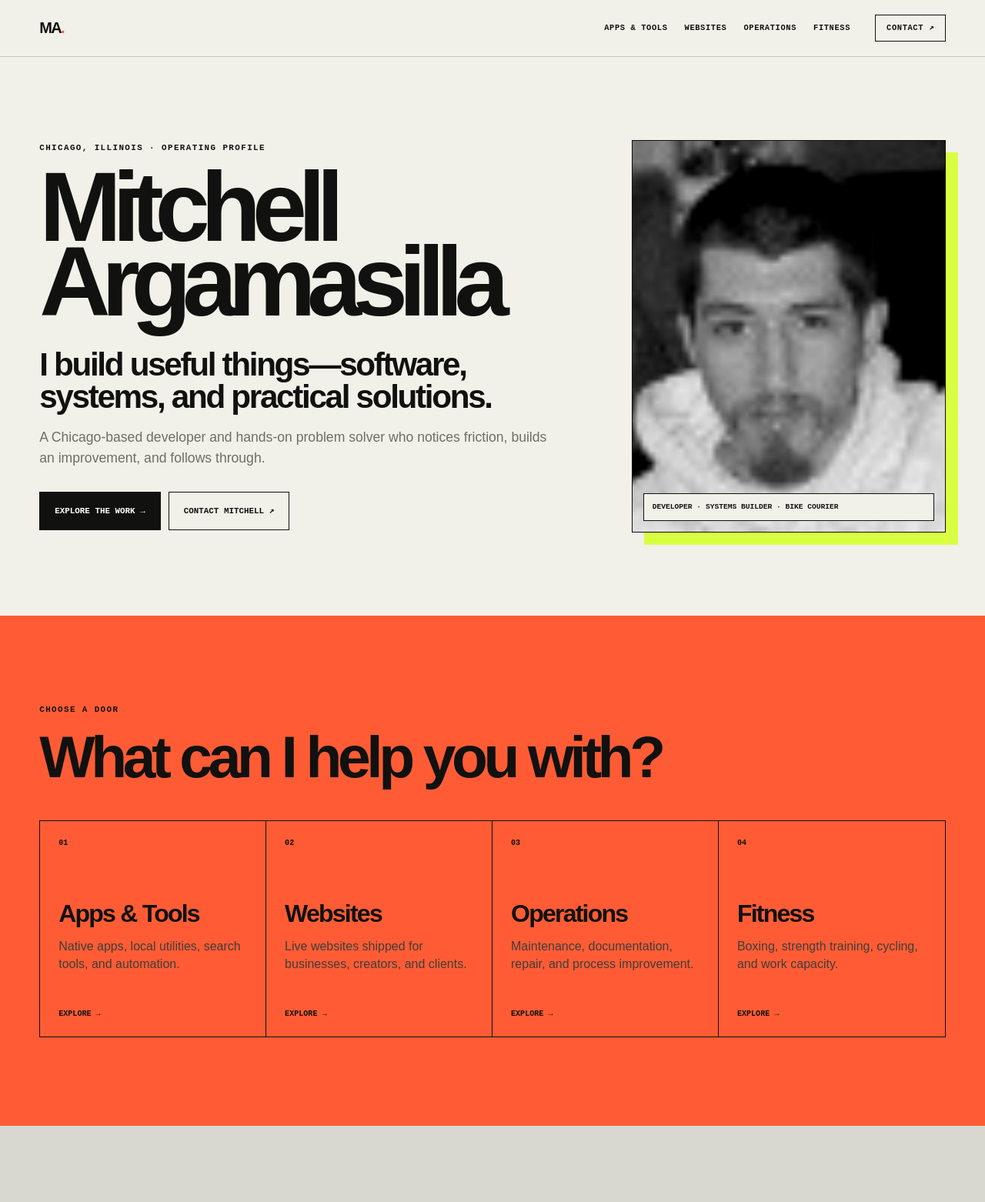
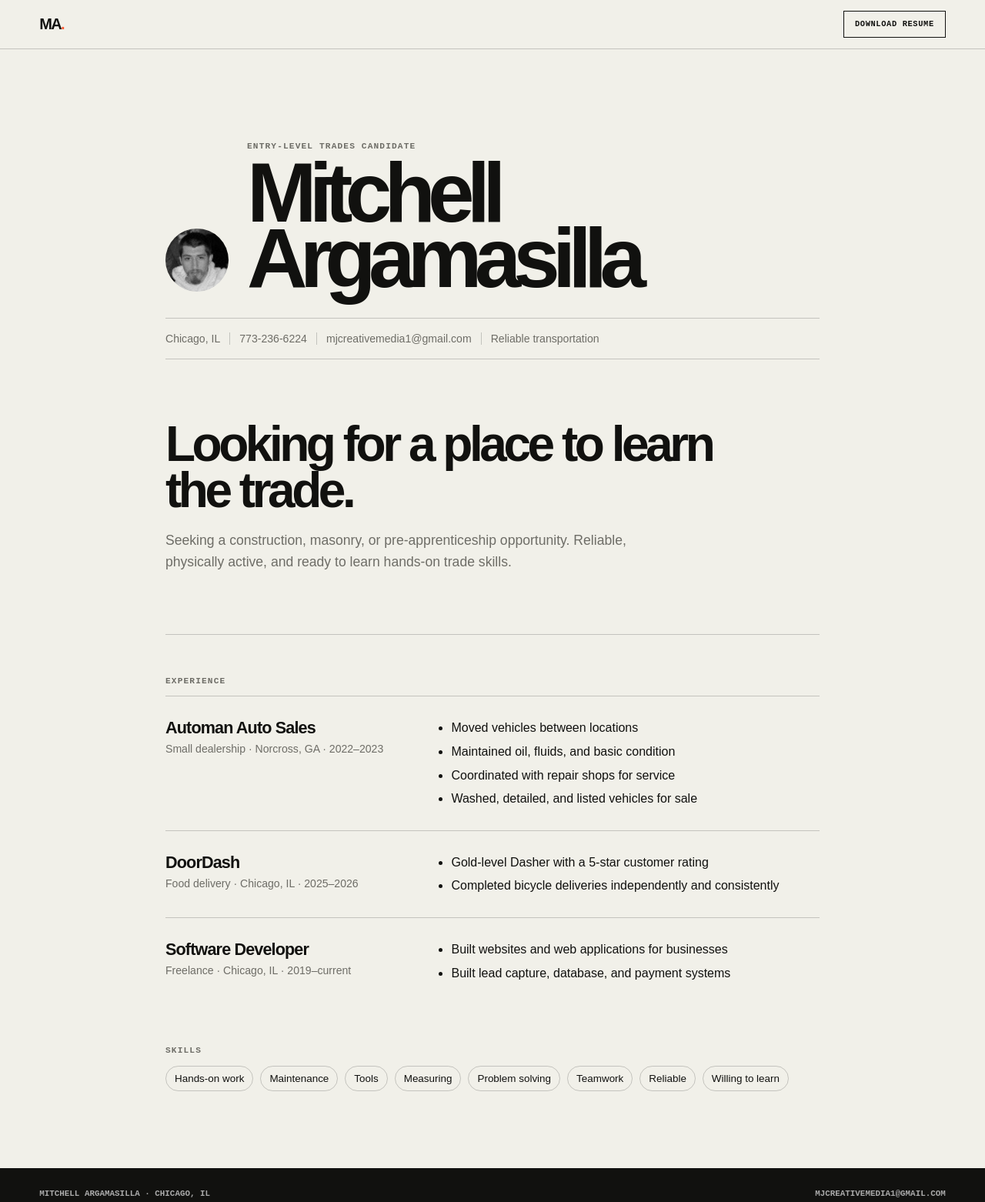
Before and after one commit to mjcreativemedia/mitchell-operating-profile, an Astro site: page / in a window 1280 px wide. Shown: the top 1562 px of the page at 77% size. Built offline with nearby package versions, Linux system fonts and the light colour scheme; Astro itself is replaced by a stand-in of ours.

Commit message:
Simplify site into static resume

```diff
--- a/src/components/Footer.astro
+++ b/src/components/Footer.astro
@@ -1,11 +1,4 @@
----
-import site from "../../content/site.json";
----
 <footer class="site-footer">
-  <div><p class="eyebrow">Have a real problem?</p><h2>Let’s build the useful version.</h2></div>
-  <div class="footer-nav">
-    <a href={`mailto:${site.email}`}>Email ↗</a><a href={site.github} target="_blank" rel="noreferrer">GitHub ↗</a>
-    <a href="/software/">Apps & tools</a><a href="/client-work/">Websites</a><a href="/operations/">Operations</a><a href="/fitness/">Fitness</a><a href="/about/">About</a><a href="/media/">Media</a>
-  </div>
-  <p class="footer-note">Mitchell Argamasilla · Chicago · Software, systems, and practical work</p>
+  <p>Mitchell Argamasilla · Chicago, IL</p>
+  <a href="mailto:mjcreativemedia1@gmail.com">mjcreativemedia1@gmail.com</a>
 </footer>
--- a/src/components/Header.astro
+++ b/src/components/Header.astro
@@ -1,13 +1,4 @@
----
-const links = [
-  ["Apps & tools", "/software/"], ["Websites", "/client-work/"], ["Operations", "/operations/"],
-  ["Fitness", "/fitness/"]
-];
----
 <header class="site-header">
-  <a class="brand" href="/" aria-label="Mitchell Argamasilla home">MA<span>.</span></a>
-  <nav aria-label="Primary navigation">
-    {links.map(([label, href]) => <a href={href}>{label}</a>)}
-  </nav>
-  <a class="header-contact" href="/contact/">Contact ↗</a>
+  <a class="brand" href="/" aria-label="Mitchell Argamasilla resume">MA<span>.</span></a>
+  <a class="header-contact" href="/Mitchell_Argamasilla_Resume.pdf" download>Download resume</a>
 </header>
--- a/src/pages/index.astro
+++ b/src/pages/index.astro
@@ -1,57 +1,85 @@
 ---
 import BaseLayout from "../layouts/BaseLayout.astro";
-import MediaSlot from "../components/MediaSlot.astro";
-import site from "../../content/site.json";
-import { appProjectCount } from "../lib/projects";
-const skillGroups = [
-  ["Software", ["SwiftUI", "JavaScript", "TypeScript", "React", "Astro", "Node", "REST APIs", "Cloudflare"]],
-  ["IT", ["Computer repair", "Network setup", "Device troubleshooting", "System maintenance"]],
-  ["Maintenance", ["Facility upkeep", "Bike repair", "General repairs", "Preventive checks"]],
-  ["Business", ["Marketing", "UX", "Sales", "Operations", "Technical SEO"]],
-  ["Communication", ["Customer service", "Documentation", "Teaching", "Clear handoffs"]],
-  ["Tools", ["AI workflows", "Automation", "Git", "Xcode", "Command line", "Analytics"]],
+
+const experience = [
+  {
+    role: "Automan Auto Sales",
+    detail: "Small dealership · Norcross, GA · 2022–2023",
+    bullets: [
+      "Moved vehicles between locations",
+      "Maintained oil, fluids, and basic condition",
+      "Coordinated with repair shops for service",
+      "Washed, detailed, and listed vehicles for sale",
+    ],
+  },
+  {
+    role: "DoorDash",
+    detail: "Food delivery · Chicago, IL · 2025–2026",
+    bullets: [
+      "Gold-level Dasher with a 5-star customer rating",
+      "Completed bicycle deliveries independently and consistently",
+    ],
+  },
+  {
+    role: "Software Developer",
+    detail: "Freelance · Chicago, IL · 2019–current",
+    bullets: [
+      "Built websites and web applications for businesses",
+      "Built lead capture, database, and payment systems",
+    ],
+  },
 ];
+
+const skills = ["Hands-on work", "Maintenance", "Tools", "Measuring", "Problem solving", "Teamwork", "Reliable", "Willing to learn"];
 ---
-<BaseLayout>
-  <section class="home-hero">
-    <div class="home-copy">
-      <p class="eyebrow">{site.location} · Operating profile</p><h1>{site.name}</h1><h2>{site.headline}</h2><p>{site.intro}</p>
-      <div class="hero-actions"><a class="button dark" href="/software/">Explore the work →</a><a class="button" href="/contact/">Contact Mitchell ↗</a></div>
+
+<BaseLayout title="Mitchell Argamasilla — Entry-Level Trades Candidate" description="Resume for Mitchell Argamasilla, an entry-level trades candidate in Chicago.">
+  <section class="resume" aria-labelledby="name">
+    <header class="intro">
+      <img src="/profile.jpeg" alt="Mitchell Argamasilla" />
+      <div>
+        <p class="kicker">Entry-level trades candidate</p>
+        <h1 id="name">Mitchell<br />Argamasilla</h1>
+      </div>
+    </header>
+
+    <div class="contact" aria-label="Contact details">
+      <span>Chicago, IL</span><span>773-236-6224</span><a href="mailto:mjcreativemedia1@gmail.com">mjcreativemedia1@gmail.com</a><span>Reliable transportation</span>
     </div>
-    <div class="hero-photo"><img src="/profile.jpeg" alt="Mitchell Argamasilla wearing a white hoodie" /><span>Developer · Systems builder · Bike courier</span></div>
+
+    <section class="summary" aria-labelledby="summary-title">
+      <h2 id="summary-title">Looking for a place to learn the trade.</h2>
+      <p>Seeking a construction, masonry, or pre-apprenticeship opportunity. Reliable, physically active, and ready to learn hands-on trade skills.</p>
+    </section>
+
+    <section class="experience" aria-labelledby="experience-title">
+      <p class="label" id="experience-title">Experience</p>
+      {experience.map((job) => (
+        <article class="job">
+          <div class="job-heading"><h3>{job.role}</h3><p>{job.detail}</p></div>
+          <ul>{job.bullets.map((bullet) => <li>{bullet}</li>)}</ul>
+        </article>
+      ))}
+    </section>
+
+    <section class="skills" aria-labelledby="skills-title">
+      <p class="label" id="skills-title">Skills</p>
+      <div>{skills.map((skill) => <span>{skill}</span>)}</div>
+    </section>
   </section>
-
-  <section class="home-services">
-    <div class="home-section-title"><p class="eyebrow">Choose a door</p><h2>What can I help you with?</h2></div>
-    <div class="service-grid">{site.services.map((service, index) => <a class={`service-card ${service.accent}`} href={service.href}><span>0{index + 1}</span><h3>{service.title}</h3><p>{service.description}</p><strong>Explore →</strong></a>)}</div>
-  </section>
-
-  <section class="highlights">
-    <div class="home-section-title"><p class="eyebrow">Recent work & evidence</p><h2>A visual record, ready for your phone library.</h2></div>
-    <div class="visual-grid">
-      <a class="wide" href="/operations/"><MediaSlot label="3L Living maintenance photos" note="Trash rooms · completed work · documentation app" /></a>
-      <a href="/fitness/"><MediaSlot label="Boxing training" src="/media/boxing-poster.jpg" ratio="portrait" /></a>
-      <a href="/fitness/"><MediaSlot label="Chicago cycling" src="/performance-cycling.jpg" ratio="portrait" /></a>
-      <a class="wide" href="/about/"><MediaSlot label="Working on the MacBook" src="/media/building-ekom.jpg" /></a>
-    </div>
-  </section>
-
-  <section class="quick-stats">
-    <div><strong>{appProjectCount}</strong><span>apps & tools indexed</span></div><div><strong>2017</strong><span>started programming</span></div><div><strong>Chicago</strong><span>operating base</span></div><div><strong>Purdue</strong><span>university foundation</span></div>
-  </section>
-
-  <section class="home-skills">
-    <div class="home-section-title"><p class="eyebrow">Skills</p><h2>Capability organized by the work.</h2></div>
-    <div class="skills-grid">{skillGroups.map(([title, skills], index) => <article><span>0{index + 1}</span><h3>{title}</h3><div class="tag-list">{(skills as string[]).map((skill) => <span>{skill}</span>)}</div></article>)}</div>
-  </section>
-
-  <section class="home-contact"><p class="eyebrow">The short version</p><h2>I build things, solve problems, and follow through.</h2><a class="button dark" href="/contact/">Start a conversation ↗</a></section>
 </BaseLayout>
 
 <style>
-.home-hero { min-height:calc(100vh - 74px); display:grid; grid-template-columns:1.25fr .75fr; gap:7vw; padding:clamp(55px,7vw,100px) 4vw; align-items:center; }.home-copy h1 { margin:0; font-size:clamp(4.6rem,10vw,10rem); line-height:.76; letter-spacing:-.09em; }.home-copy h2 { margin:38px 0 16px; max-width:850px; font-size:clamp(1.8rem,3.3vw,3.5rem); line-height:1; letter-spacing:-.055em; }.home-copy>p:last-of-type { max-width:670px; color:var(--muted); font-size:1.1rem; line-height:1.55; }.hero-actions { display:flex; gap:10px; flex-wrap:wrap; margin-top:30px; }.hero-photo { aspect-ratio:4/5; border:1px solid var(--ink); position:relative; overflow:hidden; background:var(--blue); box-shadow:16px 16px 0 var(--acid); }.hero-photo img { width:100%; height:100%; object-fit:cover; filter:grayscale(1) contrast(1.12); }.hero-photo span { position:absolute; left:14px; right:14px; bottom:14px; padding:11px; background:var(--paper); border:1px solid var(--ink); font:700 .6rem/1.3 monospace; text-transform:uppercase; }
-.home-services,.highlights { padding:clamp(70px,9vw,130px) 4vw; }.home-services { background:var(--orange); }.home-section-title { display:flex; flex-direction:column; align-items:flex-start; gap:0; margin-bottom:48px; }.home-section-title h2 { max-width:1050px; margin:0; font-size:clamp(3rem,6vw,6rem); line-height:.88; letter-spacing:-.07em; }.home-section-title>a { margin-top:20px; font:800 .65rem/1.4 monospace; text-transform:uppercase; border-bottom:1px solid; }.service-grid { display:grid; grid-template-columns:repeat(4,1fr); border:1px solid var(--ink); }.service-card { min-height:280px; padding:24px; display:flex; flex-direction:column; border-right:1px solid var(--ink); }.service-card:last-child { border:0; }.service-card span,.service-card strong { font:800 .63rem/1 monospace; text-transform:uppercase; }.service-card h3 { margin:68px 0 12px; font-size:2rem; letter-spacing:-.055em; }.service-card p { margin:0; color:#3f3e3a; line-height:1.45; }.service-card strong { margin-top:auto; }.service-card:hover { background:var(--paper); }
-.highlights { background:#d8d7d0; }.quick-stats { display:grid; grid-template-columns:repeat(4,1fr); background:var(--ink); color:#fff; }.quick-stats div { min-height:145px; padding:28px 3vw; display:flex; flex-direction:column; justify-content:center; border-right:1px solid #363633; }.quick-stats strong { color:var(--acid); font-size:clamp(2rem,3.5vw,3.8rem); letter-spacing:-.06em; }.quick-stats span { color:#999; font:700 .62rem/1.4 monospace; text-transform:uppercase; }.home-skills{padding:clamp(70px,9vw,130px) 4vw;background:var(--paper)}.skills-grid{display:grid;grid-template-columns:repeat(3,1fr);border-top:1px solid var(--ink);border-left:1px solid var(--ink)}.skills-grid article{padding:24px;border-right:1px solid var(--ink);border-bottom:1px solid var(--ink);min-height:250px}.skills-grid article>span{color:var(--orange);font:800 .65rem/1 monospace}.skills-grid h3{font-size:2rem;letter-spacing:-.055em;margin:45px 0 24px}.home-contact { padding:clamp(80px,10vw,150px) 4vw; background:var(--acid); display:grid; grid-template-columns:.5fr 1.4fr .4fr; gap:5vw; align-items:end; }.home-contact h2 { margin:0; font-size:clamp(3rem,6vw,6.6rem); line-height:.88; letter-spacing:-.075em; }
-@media(max-width:900px){.home-hero{grid-template-columns:1fr}.hero-photo{max-width:450px}.service-grid{grid-template-columns:repeat(2,1fr)}.service-card{border-bottom:1px solid var(--ink)}.skills-grid{grid-template-columns:repeat(2,1fr)}.home-contact{grid-template-columns:1fr}.quick-stats{grid-template-columns:repeat(2,1fr)}}
-@media(max-width:620px){.home-hero,.home-services,.highlights,.home-skills,.home-contact{padding-left:20px;padding-right:20px}.home-copy h1{font-size:21vw}.service-grid,.skills-grid{grid-template-columns:1fr}.service-card{border-right:0}.quick-stats div{padding:22px 20px}.home-contact .button{justify-self:start}}
+  .resume { width:min(100% - 40px, 850px); margin:0 auto; padding:clamp(64px, 10vw, 120px) 0 80px; }
+  .intro { display:flex; align-items:flex-end; gap:24px; border-bottom:1px solid var(--line); padding-bottom:34px; }
+  .intro img { width:82px; height:82px; border-radius:50%; object-fit:cover; filter:grayscale(1); }
+  .kicker,.label { margin:0 0 12px; color:var(--muted); font:700 .7rem/1.2 monospace; letter-spacing:.1em; text-transform:uppercase; }
+  h1 { margin:0; font-size:clamp(3.5rem, 9vw, 6.8rem); line-height:.78; letter-spacing:-.09em; }
+  .contact { display:flex; flex-wrap:wrap; gap:8px 0; padding:18px 0; border-bottom:1px solid var(--line); color:var(--muted); font-size:.88rem; }
+  .contact>* { padding:0 12px; border-right:1px solid var(--line); }.contact>*:first-child { padding-left:0; }.contact>*:last-child { border:0; }
+  .contact a:hover { color:var(--ink); text-decoration:underline; }
+  .summary { padding:clamp(54px, 8vw, 80px) 0; border-bottom:1px solid var(--line); }.summary h2 { max-width:720px; margin:0; font-size:clamp(2.3rem, 5vw, 4.5rem); line-height:.94; letter-spacing:-.07em; }.summary p { max-width:610px; margin:22px 0 0; color:var(--muted); font-size:1.1rem; line-height:1.55; }
+  .experience,.skills { padding-top:54px; }.job { display:grid; grid-template-columns:minmax(190px, .78fr) 1.22fr; gap:36px; padding:28px 0; border-top:1px solid var(--line); }.job h3 { margin:0; font-size:1.35rem; letter-spacing:-.04em; }.job-heading p { margin:5px 0 0; color:var(--muted); font-size:.88rem; line-height:1.4; }.job ul { margin:0; padding-left:18px; line-height:1.6; }.job li+li { margin-top:5px; }
+  .skills { padding-bottom:20px; }.skills>div { display:flex; flex-wrap:wrap; gap:9px; }.skills span { border:1px solid var(--line); border-radius:99px; padding:8px 11px; font-size:.84rem; }
+  @media (max-width:600px) { .resume { width:min(100% - 32px, 850px); padding-top:52px; }.intro { align-items:center; gap:17px; }.intro img { width:57px; height:57px; }.contact { font-size:.8rem; }.contact>* { padding:0 8px; }.job { grid-template-columns:1fr; gap:15px; }.job ul { padding-left:20px; } }
 </style>
--- a/src/styles/global.css
+++ b/src/styles/global.css
@@ -3,9 +3,9 @@
 html { scroll-behavior:smooth; }
 body { margin:0; color:var(--ink); background:var(--paper); font-family:Arial,Helvetica,sans-serif; }
 a { color:inherit; text-decoration:none; } img { max-width:100%; }
-.site-header { height:74px; padding:0 4vw; border-bottom:1px solid var(--line); display:flex; align-items:center; gap:32px; background:rgba(241,240,233,.95); position:sticky; top:0; z-index:20; backdrop-filter:blur(12px); }
+.site-header { height:64px; padding:0 max(20px, 4vw); border-bottom:1px solid var(--line); display:flex; align-items:center; background:rgba(241,240,233,.95); position:sticky; top:0; z-index:20; backdrop-filter:blur(12px); }
 .brand { font-size:1.25rem; font-weight:900; letter-spacing:-.08em; }.brand span { color:var(--orange); }
-.site-header nav { display:flex; align-items:center; gap:22px; margin-left:auto; }.site-header nav a,.header-contact { font:700 .65rem/1 monospace; text-transform:uppercase; letter-spacing:.06em; }.site-header nav a:hover { color:var(--blue); }.header-contact { border:1px solid var(--ink); padding:11px 14px; }
+.site-header nav { display:flex; align-items:center; gap:22px; margin-left:auto; }.site-header nav a,.header-contact { font:700 .65rem/1 monospace; text-transform:uppercase; letter-spacing:.06em; }.site-header nav a:hover { color:var(--blue); }.header-contact { margin-left:auto; border:1px solid var(--ink); padding:11px 14px; }.header-contact:hover { background:var(--ink); color:var(--white); }
 .eyebrow { margin:0 0 20px; font:700 .68rem/1.4 monospace; text-transform:uppercase; letter-spacing:.13em; }
 .button { display:inline-flex; min-height:50px; padding:0 19px; justify-content:center; align-items:center; border:1px solid var(--ink); font:800 .68rem/1 monospace; text-transform:uppercase; }.button.dark { background:var(--ink); color:#fff; }.button:hover { box-shadow:4px 4px 0 var(--ink); transform:translateY(-2px); }
 .page-hero { padding:clamp(75px,9vw,140px) 4vw clamp(60px,8vw,110px); border-bottom:1px solid var(--ink); }.page-hero h1 { max-width:1200px; margin:0; font-size:clamp(4.1rem,10vw,10rem); line-height:.8; letter-spacing:-.085em; }.page-hero>p:last-child { max-width:760px; margin:32px 0 0; font-size:clamp(1.1rem,1.8vw,1.4rem); line-height:1.55; color:var(--muted); }
@@ -14,9 +14,9 @@ a { color:inherit; text-decoration:none; } img { max-width:100%; }
 .visual-grid { display:grid; grid-template-columns:repeat(12,1fr); gap:16px; }.visual-grid>* { grid-column:span 4; }.visual-grid>.wide { grid-column:span 8; }
 .card-grid { display:grid; grid-template-columns:repeat(3,1fr); border-top:1px solid var(--ink); border-left:1px solid var(--ink); }.info-card { min-height:260px; padding:26px; border-right:1px solid var(--ink); border-bottom:1px solid var(--ink); display:flex; flex-direction:column; }.info-card h3 { margin:60px 0 12px; font-size:1.9rem; letter-spacing:-.05em; }.info-card p { margin:0; color:var(--muted); line-height:1.5; }.info-card strong { margin-top:auto; font:800 .65rem/1 monospace; text-transform:uppercase; }
 .tag-list { display:flex; flex-wrap:wrap; gap:7px; }.tag-list span { border:1px solid var(--line); border-radius:30px; padding:7px 9px; font:700 .59rem/1 monospace; text-transform:uppercase; }
-.site-footer { padding:90px 4vw 30px; background:var(--ink); color:#fff; display:grid; grid-template-columns:1.4fr .6fr; gap:60px; }.site-footer h2 { max-width:900px; margin:0; font-size:clamp(3rem,6vw,6.5rem); line-height:.88; letter-spacing:-.07em; }.footer-nav { display:flex; flex-direction:column; }.footer-nav a { padding:12px 0; border-bottom:1px solid #444; font-weight:800; }.footer-nav a:hover { color:var(--acid); }.footer-note { grid-column:1/-1; margin:20px 0 0; padding-top:24px; border-top:1px solid #333; color:#777; font:600 .62rem/1.4 monospace; text-transform:uppercase; }
+.site-footer { padding:26px max(20px, 4vw); background:var(--ink); color:#aaa; display:flex; justify-content:space-between; gap:20px; font:600 .68rem/1.4 monospace; text-transform:uppercase; }.site-footer p { margin:0; }.site-footer a:hover { color:var(--white); }
 .dark-section { background:var(--ink); color:#fff; }.dark-section .section-head>p { color:#aaa; }
 .empty-note { padding:18px; border:1px dashed var(--ink); font:700 .65rem/1.5 monospace; text-transform:uppercase; }
 @media (max-width:900px) { .site-header { padding:0 20px; }.site-header nav { overflow-x:auto; }.site-header nav a:nth-child(n+5) { display:none; }.visual-grid>* ,.visual-grid>.wide { grid-column:span 6; }.card-grid { grid-template-columns:repeat(2,1fr); } }
-@media (max-width:620px) { .site-header nav { display:none; }.header-contact { margin-left:auto; }.page-hero,.content-section { padding-left:20px; padding-right:20px; }.page-hero h1 { font-size:20vw; }.visual-grid>* ,.visual-grid>.wide { grid-column:span 12; }.card-grid { grid-template-columns:1fr; }.site-footer { grid-template-columns:1fr; padding-left:20px; padding-right:20px; }.footer-note { grid-column:1; } }
+@media (max-width:620px) { .site-header nav { display:none; }.header-contact { margin-left:auto; }.page-hero,.content-section { padding-left:20px; padding-right:20px; }.page-hero h1 { font-size:20vw; }.visual-grid>* ,.visual-grid>.wide { grid-column:span 12; }.card-grid { grid-template-columns:1fr; }.site-footer { display:block; }.site-footer a { display:block; margin-top:8px; } }
 @media (prefers-reduced-motion:reduce) { html { scroll-behavior:auto; } * { transition:none!important; } }
```
Also changed, not shown: 1 other file.
